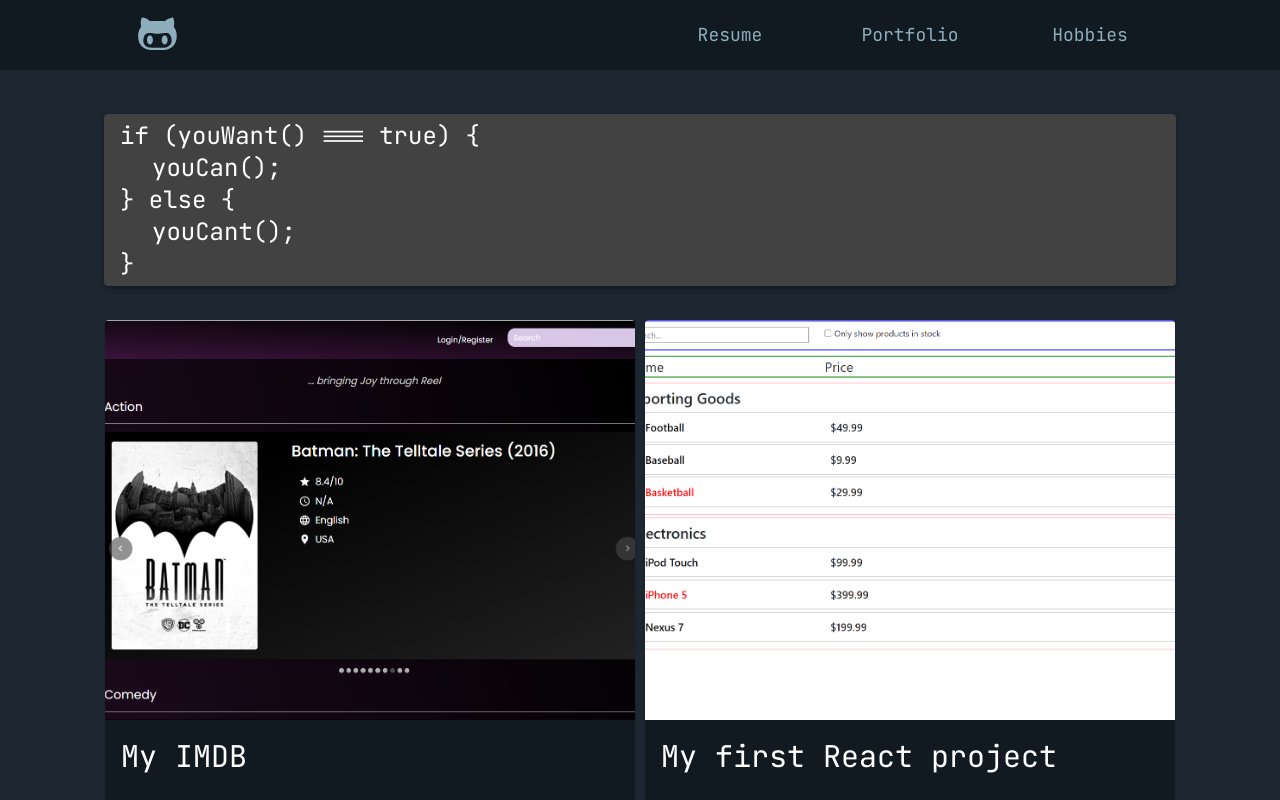
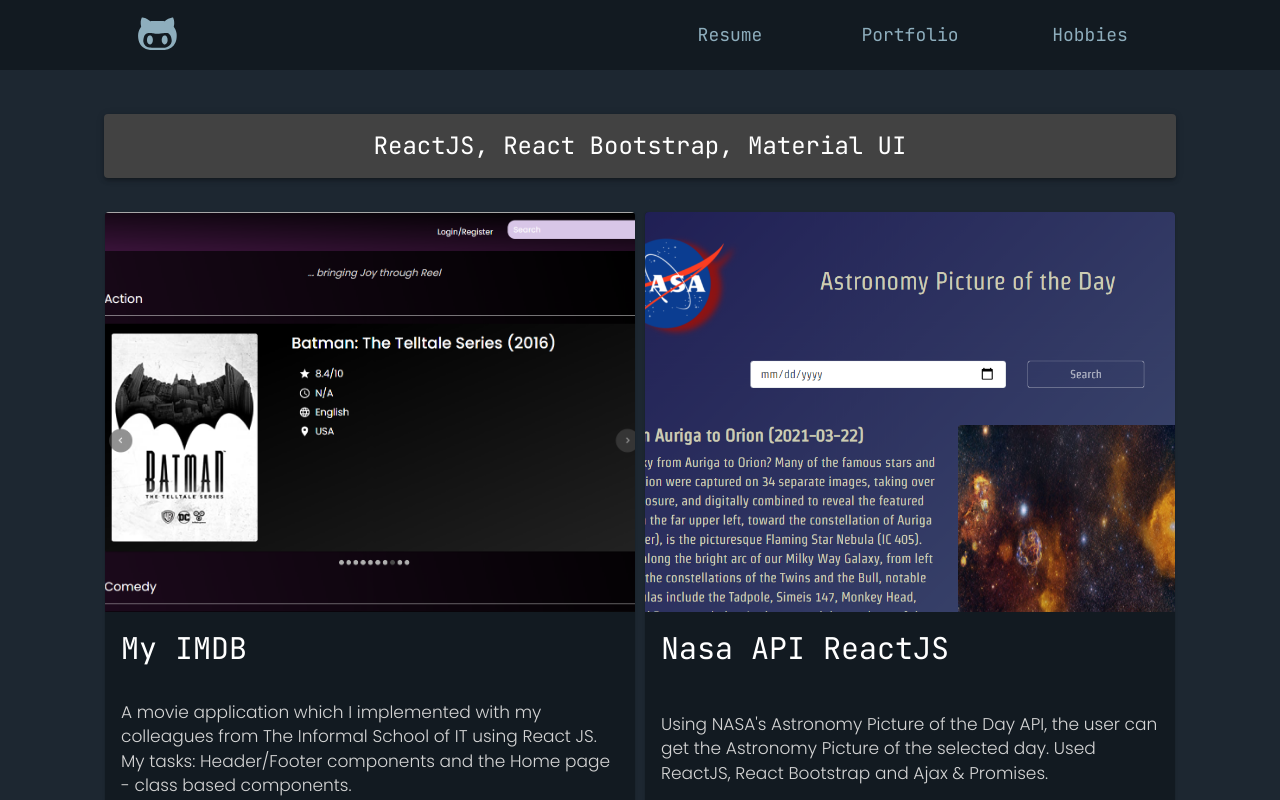
Before and after one commit to bondastefana/my_personal_blog, a React (Create React App) app: page /#/portfolio in a window 1280 px wide. Built offline with nearby package versions, Linux system fonts and the light colour scheme.

Commit message:
changes portfolio

```diff
--- a/src/components/ProjectCard/staticData.js
+++ b/src/components/ProjectCard/staticData.js
@@ -4,25 +4,9 @@
 import BookValidation from './BookValidation.png'
 import BMICalculation from './BMICalculation.png'
 import OnlineShop from './OnlineShop.png'
+import NasaAPI_react from './NasaAPI_react.png'
 
 const projectsData = [
-  {
-    imagePath: MyIMDB,
-    title: 'My IMDB',
-
-    description:
-      'A movie application which I implemented with my colleagues from The Informal School of IT  using React JS. My tasks: Header/Footer components and the Home page - class based components.',
-    url: 'https://github.com/bondastefana/myIMDB_17.1',
-  },
-  {
-    imagePath: MyFirstReact,
-    title: 'My first React project',
-    description:
-      'This project will walk you through the thought process of building a searchable product table using React JS - functional based components. ',
-    url:
-      'https://github.com/bondastefana/SIIT_Bonda_Stefana/tree/master/week15_react',
-  },
-
   {
     imagePath: NasaAPI,
     title: 'Nasa API',
@@ -58,4 +42,30 @@
   },
 ]
 
-export default projectsData
+const projectsDataReact = [
+  {
+    imagePath: MyIMDB,
+    title: 'My IMDB',
+
+    description:
+      'A movie application which I implemented with my colleagues from The Informal School of IT  using React JS. My tasks: Header/Footer components and the Home page - class based components.',
+    url: 'https://github.com/bondastefana/myIMDB_17.1',
+  },
+  {
+    imagePath: NasaAPI_react,
+    title: 'Nasa API ReactJS',
+    description:
+      "Using NASA's Astronomy Picture of the Day API, the user can get the Astronomy Picture of the selected day. Used ReactJS, React Bootstrap and Ajax & Promises.",
+    url: 'https://bondastefana.github.io/NasaAPI_ReactJS/',
+  },
+  {
+    imagePath: MyFirstReact,
+    title: 'My first React project',
+    description:
+      'This project will walk you through the thought process of building a searchable product table using React JS - functional based components. ',
+    url:
+      'https://github.com/bondastefana/SIIT_Bonda_Stefana/tree/master/week15_react',
+  },
+]
+
+export { projectsData, projectsDataReact }
--- a/src/pages/Portfolio/Portfolio.js
+++ b/src/pages/Portfolio/Portfolio.js
@@ -1,6 +1,9 @@
 import { Grid, Typography, Paper } from '@material-ui/core'
 import { makeStyles } from '@material-ui/core/styles'
-import projectsData from '../../components/ProjectCard/staticData.js'
+import {
+  projectsData,
+  projectsDataReact,
+} from '../../components/ProjectCard/staticData.js'
 import ProjectCard from '../../components/ProjectCard/ProjectCard.js'
 
 const useStyles = makeStyles((theme) => ({
@@ -17,6 +20,8 @@
     },
   },
   title: {
+    padding: '10px 0',
+    textAlign: 'center',
     [theme.breakpoints.down('sm')]: {
       fontSize: '17px',
     },
@@ -35,35 +40,39 @@
 }))
 
 function Portfolio(props) {
-  const {
-    portfolioContainer,
-    title,
-    titlePadding,
-    titleContainer,
-    paper,
-  } = useStyles()
+  const { portfolioContainer, title, titleContainer, paper } = useStyles()
 
   return (
     <Grid container className={portfolioContainer}>
       <Grid item xs={12} className={titleContainer}>
         <Paper elevation={3} className={paper}>
           <Typography variant="h5" className={title}>
-            {'if (youWant() === true) {'}
-          </Typography>
-          <Typography variant="h5" className={titlePadding}>
-            {'youCan();'}
-          </Typography>
-          <Typography variant="h5" className={title}>
-            {'} else {'}
-          </Typography>
-          <Typography variant="h5" className={titlePadding}>
-            {'youCant();'}
-          </Typography>
-          <Typography variant="h5" className={title}>
-            {'}'}
+            ReactJS, React Bootstrap, Material UI
           </Typography>
         </Paper>
       </Grid>
+
+      {projectsDataReact.map((project, index) => {
+        return (
+          <Grid item xs={12} md={6}>
+            <ProjectCard
+              key={index}
+              imagePath={project.imagePath}
+              title={project.title}
+              description={project.description}
+              url={project.url}
+            />
+          </Grid>
+        )
+      })}
+      <Grid item xs={12} className={titleContainer}>
+        <Paper elevation={3} className={paper}>
+          <Typography variant="h5" className={title}>
+            HTML, CSS, JavaScript
+          </Typography>
+        </Paper>
+      </Grid>
+
       {projectsData.map((project, index) => {
         return (
           <Grid item xs={12} md={6}>
```
Also changed, not shown: src/components/ProjectCard/NasaAPI_react.png (added).
